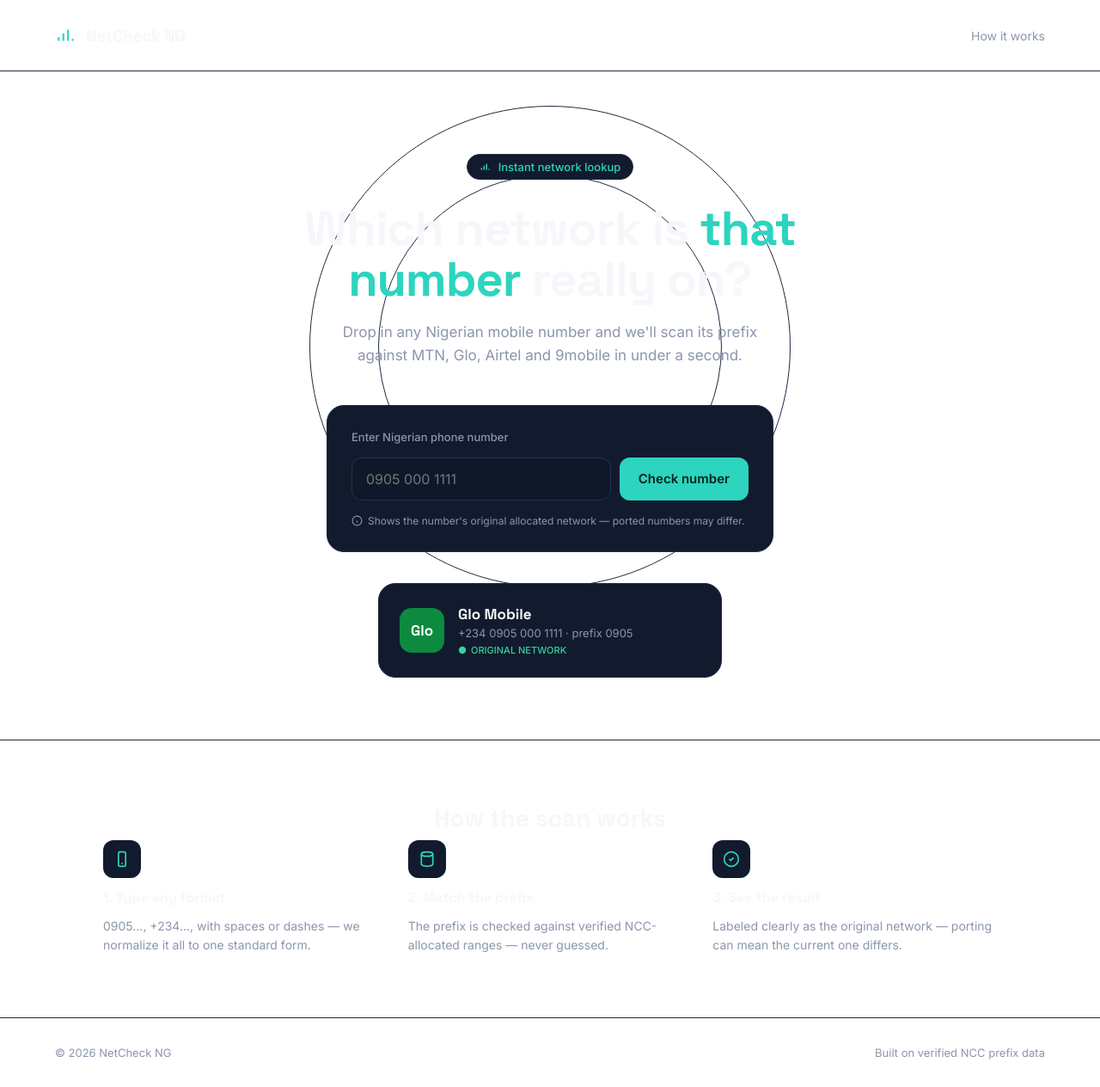
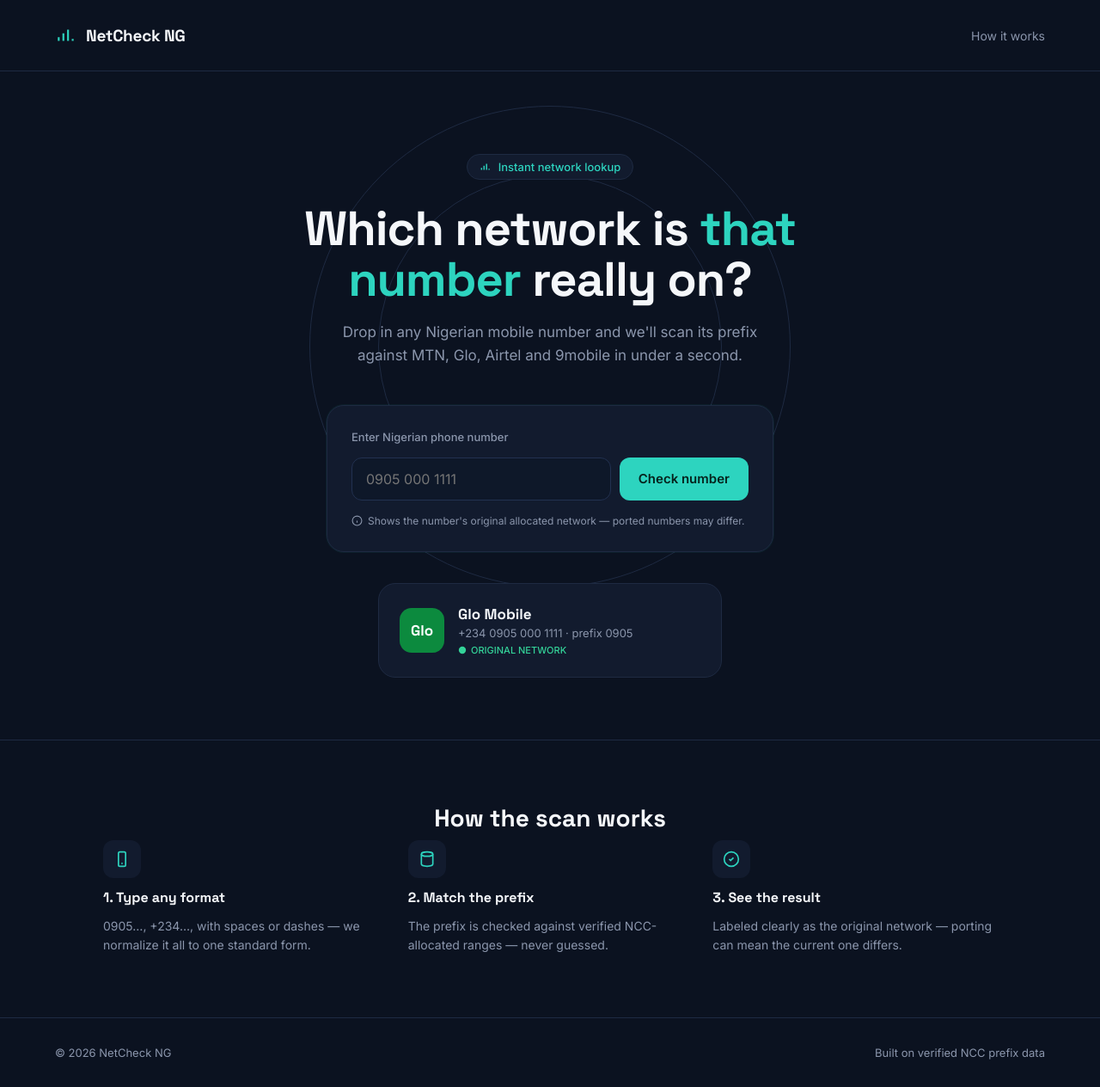
Before and after one commit to michaelbag8/nigerian-network-detector, a FastAPI app: page / in a window 1280 px wide. Shown: the whole page at 86% size. Run offline with FastAPI, Linux system fonts and the light colour scheme.

Commit message:
Add background color variable to CSS root definitions

```diff
--- a/src/nigeria_network_detector/static/css/style.css
+++ b/src/nigeria_network_detector/static/css/style.css
@@ -1,6 +1,6 @@
 :root {
   --accent: #2DD4BF;
-  /* --bg: #0B1220; */
+  --bg: #0B1220;
   --surface: #121B2E;
   --text: #F5F7FA;
   --muted: #8B96AC;
```
